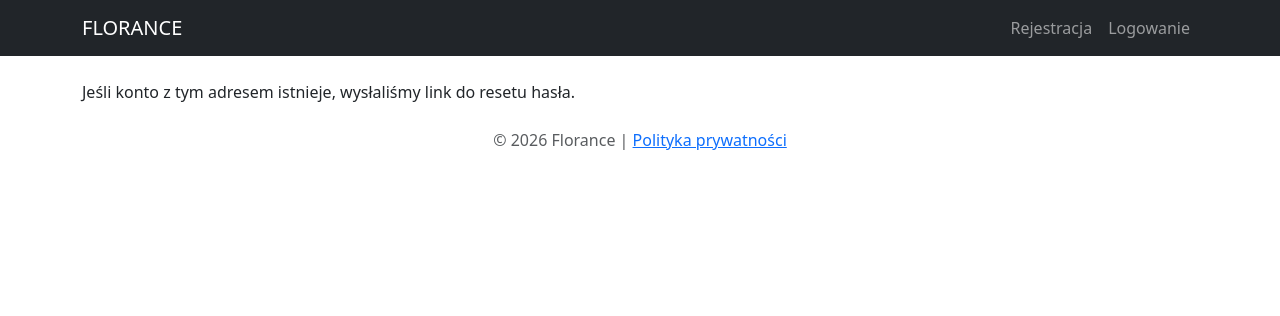
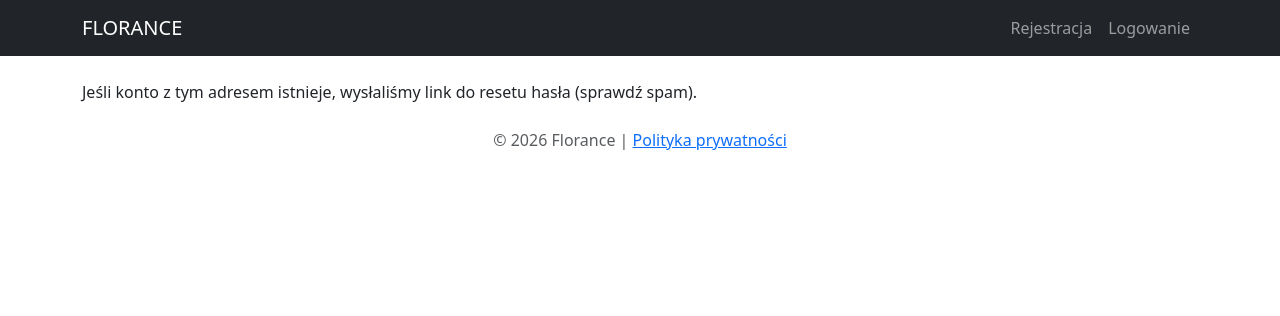
Before and after one commit to wydzik/florance-app, a Django app: page /password-reset/done/ in a window 1280 px wide. Shown: the top 316 px of the page. Run offline with Django 5.2, Linux system fonts and the light colour scheme.

Commit message:
Pass reset update

```diff
--- a/Florance_app/florance/templates/auth/password_reset_done.html
+++ b/Florance_app/florance/templates/auth/password_reset_done.html
@@ -1,4 +1,4 @@
 {% extends "base.html" %}
 {% block content %}
-<p>Jeśli konto z tym adresem istnieje, wysłaliśmy link do resetu hasła.</p>
+<p>Jeśli konto z tym adresem istnieje, wysłaliśmy link do resetu hasła (sprawdź spam).</p>
 {% endblock %}
```
